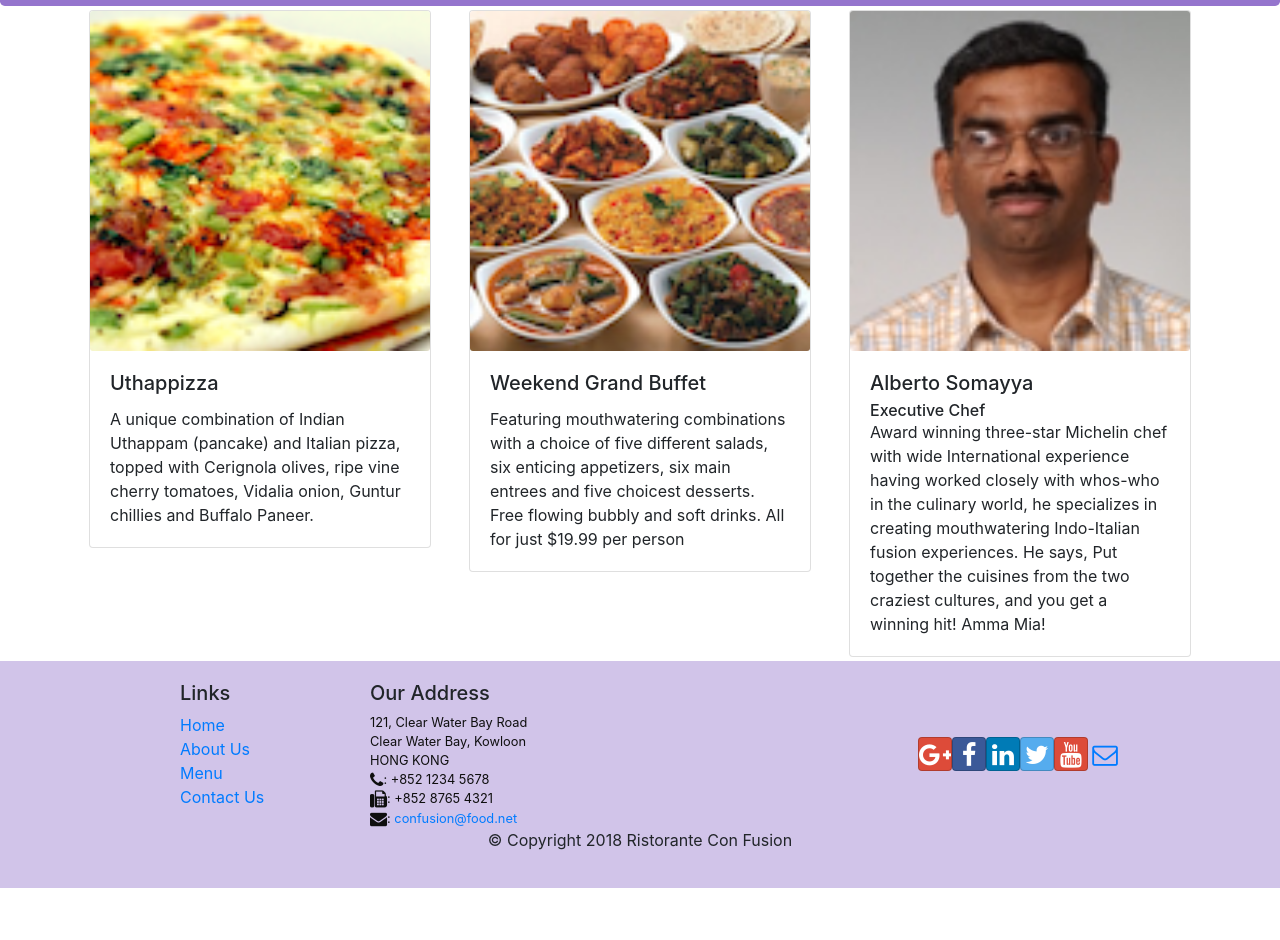
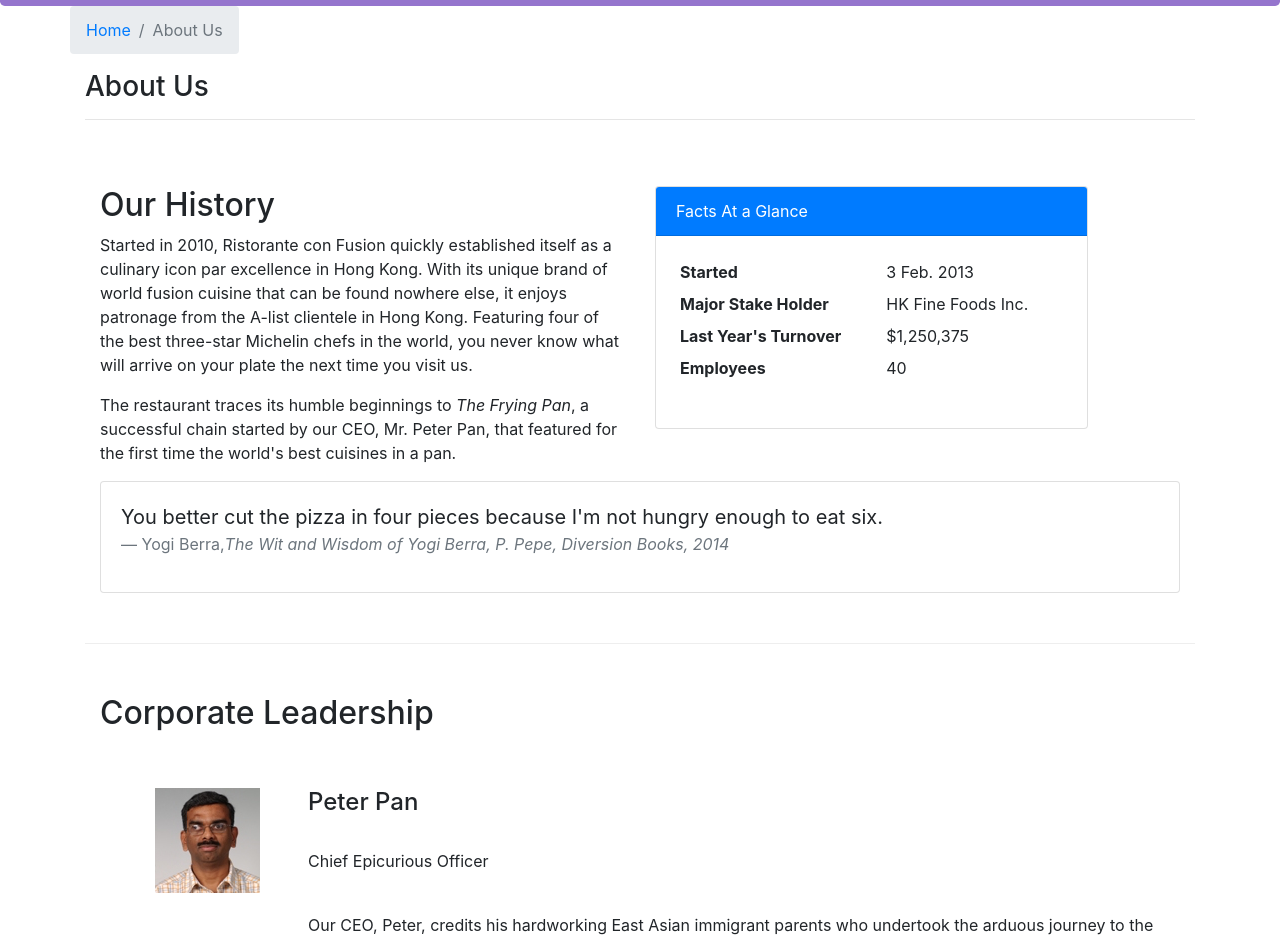
Before and after one commit to dibakarjayjot/course, a React (Create React App) app: page /aboutus in a window 1280 px wide. Before the commit this address led to /home. Shown: the part 336-1276 px from the top of the page. Before the commit the page ends 1224 px from the top, so only its background shows below. Built offline with nearby package versions, Linux system fonts and the light colour scheme.

Commit message:
six commit

```diff
--- /dev/null
+++ b/src/components/AboutComponent.js
@@ -0,0 +1,87 @@
+import React from 'react';
+import { Breadcrumb, BreadcrumbItem, Card, CardBody, CardHeader, Media } from 'reactstrap';
+import { Link } from 'react-router-dom';
+
+function About(props) {
+
+    const leaders = props.leaders.map((leader) => {
+        return ( <div key={leader.id} className="col-12 mt-5">
+        <Media tag="li"><Media left middle>
+        <Media object src={leader.image} alt={leader.name}/></Media>
+        <Media body className="ml-5">
+        <Media heading>{leader.name}</Media><br/>
+        <p> {leader.designation}</p> <br/>
+        <p> {leader.description}</p>
+        </Media>
+
+        </Media>
+
+            </div>
+        );
+    });
+
+    return(
+        <div className="container">
+            <div className="row">
+                <Breadcrumb>
+                    <BreadcrumbItem><Link to="/home">Home</Link></BreadcrumbItem>
+                    <BreadcrumbItem active>About Us</BreadcrumbItem>
+                </Breadcrumb>
+                <div className="col-12">
+                    <h3>About Us</h3>
+                    <hr />
+                </div>
+            </div>
+            <div className="row row-content">
+                <div className="col-12 col-md-6">
+                    <h2>Our History</h2>
+                    <p>Started in 2010, Ristorante con Fusion quickly established itself as a culinary icon par excellence in Hong Kong. With its unique brand of world fusion cuisine that can be found nowhere else, it enjoys patronage from the A-list clientele in Hong Kong.  Featuring four of the best three-star Michelin chefs in the world, you never know what will arrive on your plate the next time you visit us.</p>
+                    <p>The restaurant traces its humble beginnings to <em>The Frying Pan</em>, a successful chain started by our CEO, Mr. Peter Pan, that featured for the first time the world's best cuisines in a pan.</p>
+                </div>
+                <div className="col-12 col-md-5">
+                    <Card>
+                        <CardHeader className="bg-primary text-white">Facts At a Glance</CardHeader>
+                        <CardBody>
+                            <dl className="row p-1">
+                                <dt className="col-6">Started</dt>
+                                <dd className="col-6">3 Feb. 2013</dd>
+                                <dt className="col-6">Major Stake Holder</dt>
+                                <dd className="col-6">HK Fine Foods Inc.</dd>
+                                <dt className="col-6">Last Year's Turnover</dt>
+                                <dd className="col-6">$1,250,375</dd>
+                                <dt className="col-6">Employees</dt>
+                                <dd className="col-6">40</dd>
+                            </dl>
+                        </CardBody>
+                    </Card>
+                </div>
+                <div className="col-12">
+                    <Card>
+                        <CardBody className="bg-faded">
+                            <blockquote className="blockquote">
+                                <p className="mb-0">You better cut the pizza in four pieces because
+                                    I'm not hungry enough to eat six.</p>
+                                <footer className="blockquote-footer">Yogi Berra,
+                                <cite title="Source Title">The Wit and Wisdom of Yogi Berra,
+                                    P. Pepe, Diversion Books, 2014</cite>
+                                </footer>
+                            </blockquote>
+                        </CardBody>
+                    </Card>
+                </div>
+            </div>
+            <div className="row row-content">
+                <div className="col-12">
+                    <h2>Corporate Leadership</h2>
+                </div>
+                <div className="col-12">
+                    <Media list>
+                        {leaders}
+                    </Media>
+                </div>
+            </div>
+        </div>
+    );
+}
+
+export default About;
--- a/src/components/ContactComponent.js
+++ b/src/components/ContactComponent.js
@@ -1,8 +1,19 @@
 import React from 'react';
-
+import {Breadcrumb, BreadcrumbItem} from "reactstrap";
+import {Link} from "react-router-dom";
 function Contact(props) {
     return(
         <div className="container">
+        <div className="row">
+            <Breadcrumb>
+            <BreadcrumbItem>
+            <Link to ="/home">Home</Link></BreadcrumbItem>
+             <BreadcrumbItem active>Contact Us</BreadcrumbItem></Breadcrumb>
+             <div className="col-12">
+             <h3> Contact Us </h3><hr /> </div>
+             </div>
+
+
             <div className="row row-content">
                 <div className="col-12">
                 <h3>Location Information</h3>
@@ -29,7 +40,9 @@
                     </div>
                 </div>
             </div>
-        </div>
+            </div>
+
+
     );
 }
 
--- a/src/components/DishdetailComponent.js
+++ b/src/components/DishdetailComponent.js
@@ -1,5 +1,6 @@
 import React from 'react';
-import { Card, CardImg, CardBody, CardText, CardTitle } from 'reactstrap';
+import { Card, CardImg, CardBody, CardText, CardTitle, Breadcrumb, BreadcrumbItem } from 'reactstrap';
+import {Link} from "react-router-dom";
 
 function RenderComments({comments}) {
         if (comments == null) {
@@ -52,19 +53,30 @@
 
     const Dishdetail = (props) => {
             {
-        const dish = props.dish
-        if (dish == null) {
+
+        if (props.dish == null) {
             return (<div></div>)
         }
 
         return (
             <div className="container">
+            <div className="row">
+            <Breadcrumb>
+
+            <BreadcrumbItem>
+            <Link to ="/menu">Menu</Link></BreadcrumbItem>
+             <BreadcrumbItem active>{props.dish.name}</BreadcrumbItem></Breadcrumb>
+             <div className="col-12">
+             <h3>{props.dish.name}</h3><hr /> </div>
+             </div>
+
             <div className='row'>
-                {RenderDish(dish)}
-                {RenderComments(dish.comments)}
+                <RenderDish dish={props.dish}/>
+                <RenderComments comments={props.comments}/>
             </div>
             </div>
-        )
+
+        );
     }
 }
 
--- a/src/components/MainComponent.js
+++ b/src/components/MainComponent.js
@@ -11,6 +11,7 @@
 import { COMMENTS } from '../shared/comments';
 import { PROMOTIONS } from '../shared/promotions';
 import { LEADERS } from '../shared/leaders';
+import About from './AboutComponent';
 
 
 class Main extends Component {
@@ -40,12 +41,23 @@
           />
         );
       }
+
+      const DishWithId = ({match}) => {
+          return (
+              <DishDetail dish={this.state.dishes.filter((dish) => dish.id === parseInt(match.params.dishId,10))[0]}
+              comments={this.state.comments.filter((comment)=> comment.dishId === parseInt(match.params.dishId,10))}
+              />
+          );
+
+      }
     return (
         <div>
         <Header />
         <Switch>
               <Route path='/home' component={HomePage} />
               <Route exact path='/menu' component={() => <Menu dishes={this.state.dishes} />} />
+              <Route path="/menu/:dishId" component={DishWithId} />
+              <Route exact path="/aboutus" component={()=> <About leaders={this.state.leaders}/>}/>
               <Route exact path='/contactus' component={Contact} />}
               <Redirect to="/home" />
           </Switch>
--- a/src/components/MenuComponent.js
+++ b/src/components/MenuComponent.js
@@ -1,15 +1,17 @@
 import React from 'react';
 import { Card, CardImg, CardImgOverlay,
-    CardTitle } from 'reactstrap';
+    CardTitle, Breadcrumb, BreadcrumbItem } from 'reactstrap';
+import {Link} from 'react-router-dom';
 
     function RenderMenuItem ({dish, onClick}) {
         return (
             <Card
-                >
+                ><Link to ={`/menu/${dish.id}`} >
                 <CardImg width="100%" src={dish.image} alt={dish.name} />
                 <CardImgOverlay>
                     <CardTitle>{dish.name}</CardTitle>
                 </CardImgOverlay>
+                </Link>
             </Card>
         );
     }
@@ -19,14 +21,21 @@
         const menu = props.dishes.map((dish) => {
             return (
                 <div className="col-12 col-md-5 m-1"  key={dish.id}>
-                    <RenderMenuItem dish={dish} onClick={props.onClick} />
+                    <RenderMenuItem dish={dish}  />
                 </div>
             );
         });
 
         return (
             <div className="container">
-                <div className="row">
+            <div className="row">
+            <Breadcrumb>
+            <BreadcrumbItem>
+            <Link to ="/home">Home</Link></BreadcrumbItem>
+             <BreadcrumbItem active>Menu</BreadcrumbItem></Breadcrumb>
+             <div className="col-12">
+             <h3> Menu</h3><hr /> </div>
+             </div>  <div className="row">
                     {menu}
                 </div>
             </div>
```
